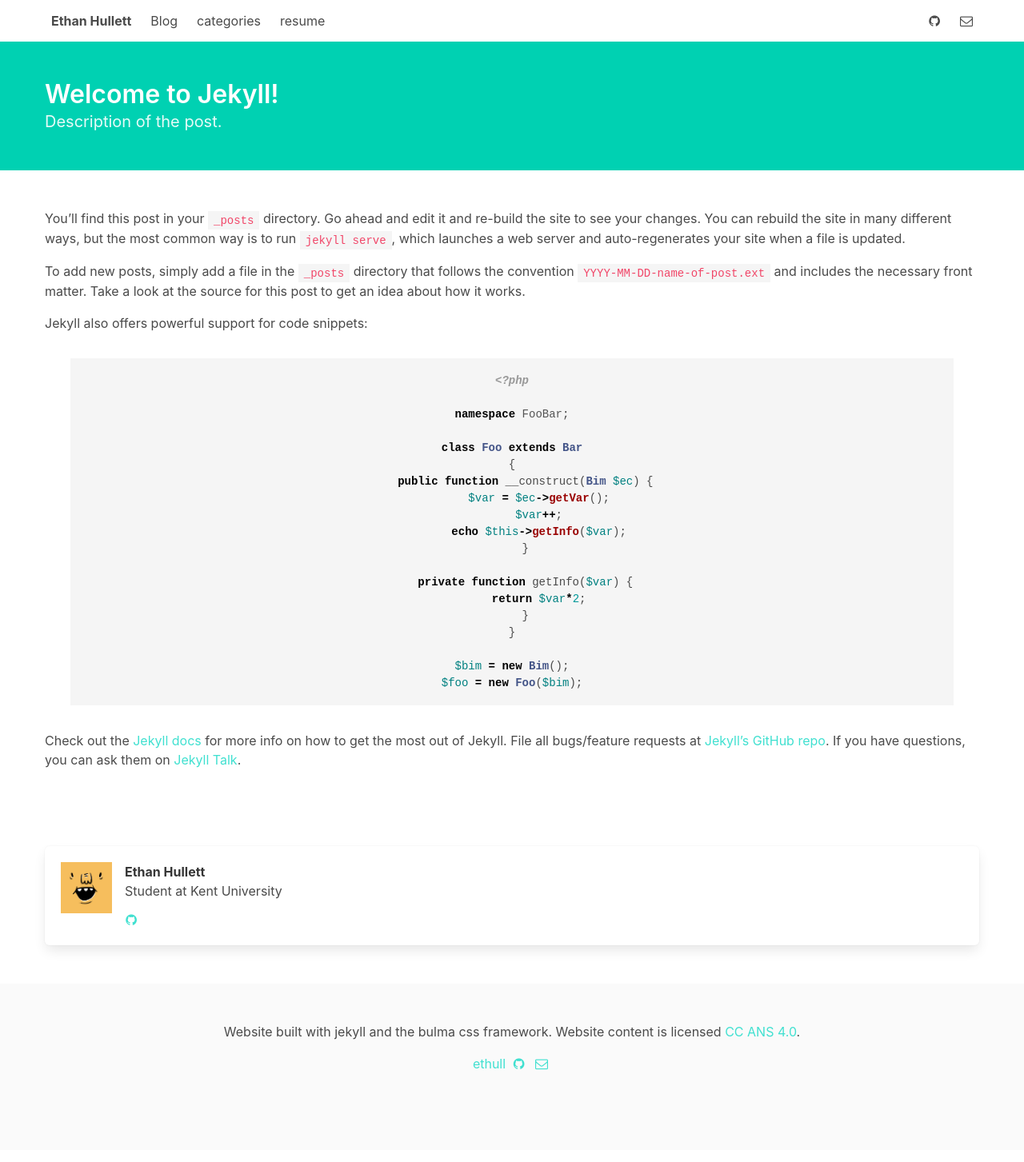
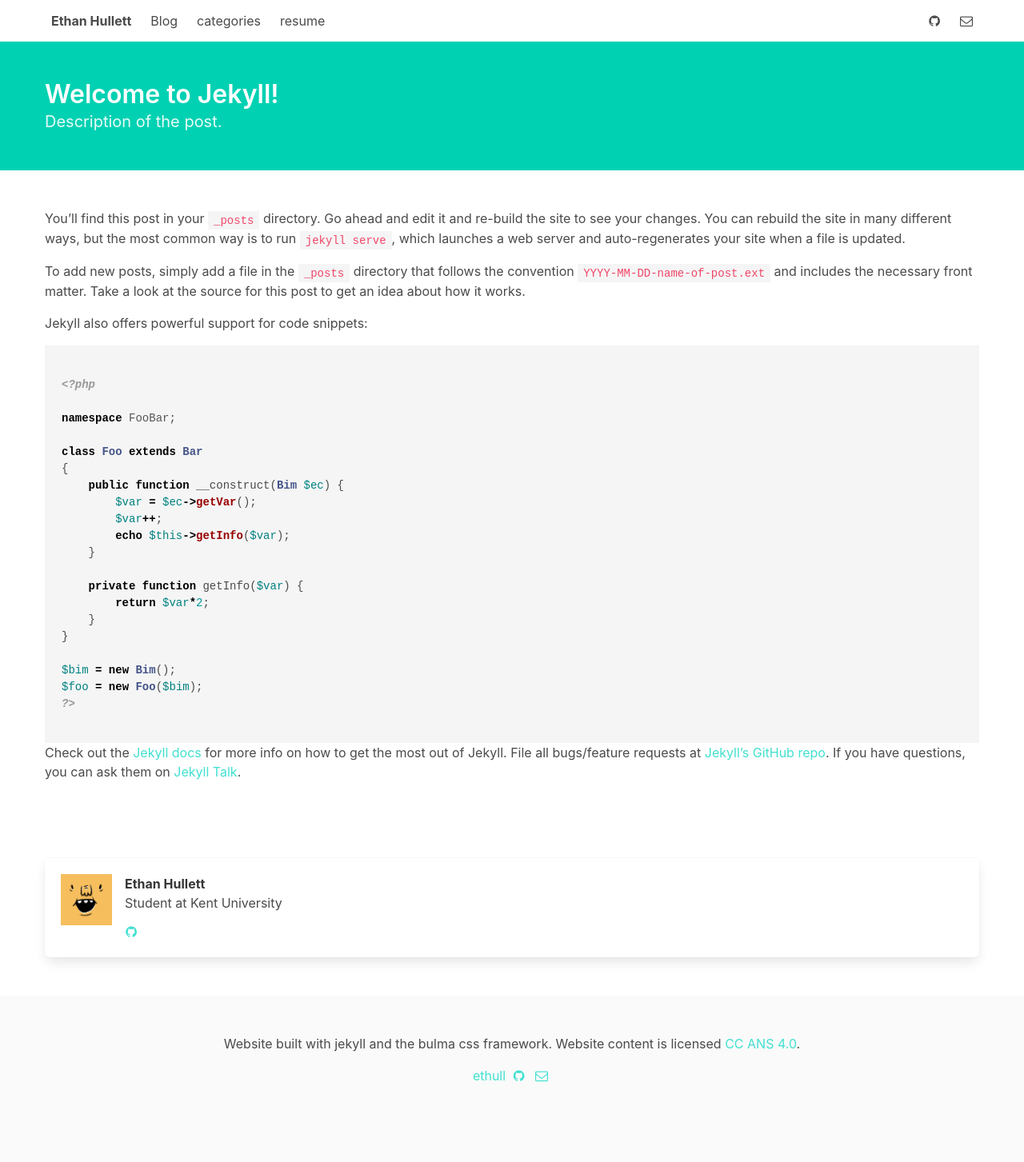
Before and after one commit to ethull/ethull.github.io, a Jekyll site: the page built from _posts/2017-02-02-hello-world.md, in a window 1280 px wide. Shown: the whole page at 80% size. Built offline with Jekyll 4.4.1, drawn with Linux system fonts in a browser that asks for light colours.

Commit message:
post improvements

````diff
--- a/_posts/2017-02-02-hello-world.md
+++ b/_posts/2017-02-02-hello-world.md
@@ -12,7 +12,9 @@
 To add new posts, simply add a file in the `_posts` directory that follows the convention `YYYY-MM-DD-name-of-post.ext` and includes the necessary front matter. Take a look at the source for this post to get an idea about how it works.
 
 Jekyll also offers powerful support for code snippets:
-{% highlight php %}
+
+``` php
+{% raw %}
 <?php
 
 namespace FooBar;
@@ -32,7 +34,9 @@
 
 $bim = new Bim();
 $foo = new Foo($bim);
-{% endhighlight %}
+?>
+{% endraw %}
+```
 
 Check out the [Jekyll docs][jekyll-docs] for more info on how to get the most out of Jekyll. File all bugs/feature requests at [Jekyll’s GitHub repo][jekyll-gh]. If you have questions, you can ask them on [Jekyll Talk][jekyll-talk].
 
````
Also changed, not shown: _posts/2020-05-17-dealing-wth-ppl.md (+2 -2 lines), _posts/2017-02-02-markup-syntax-highlighting.md (line endings or trailing spaces).
